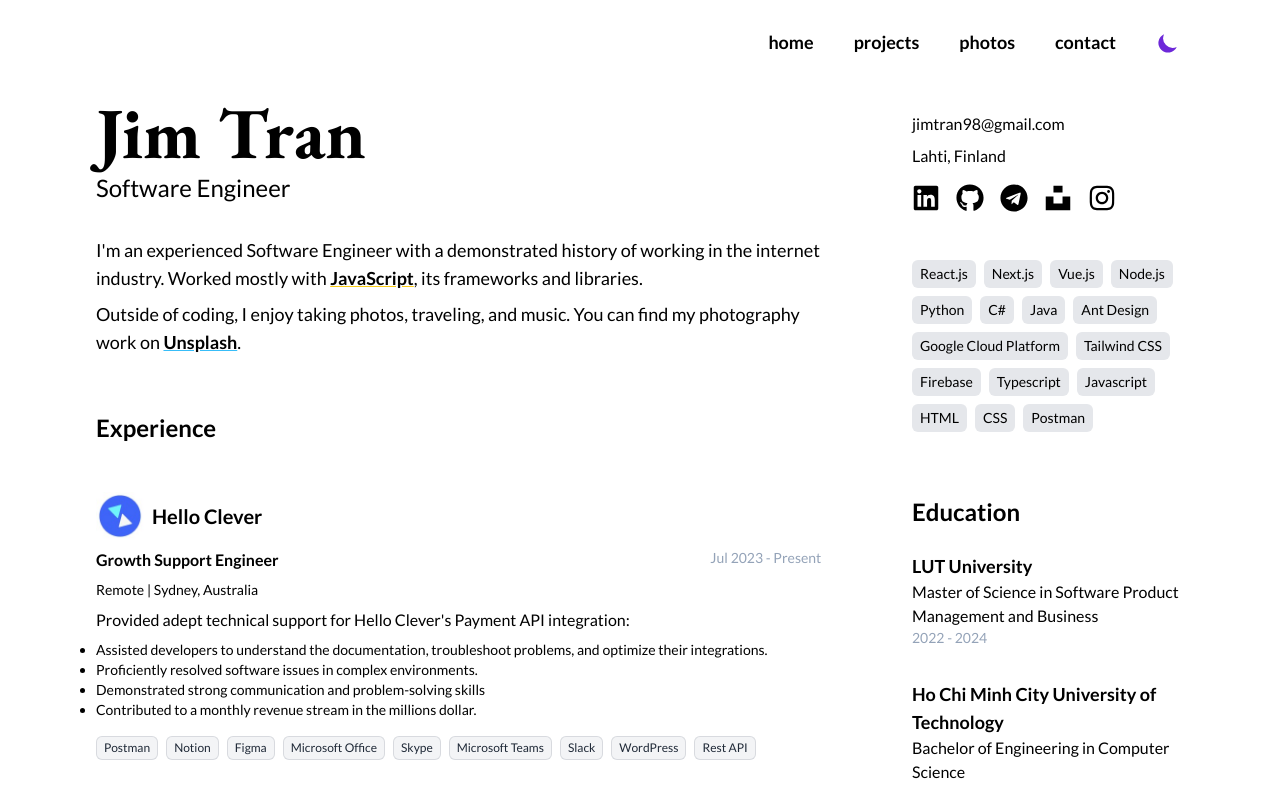
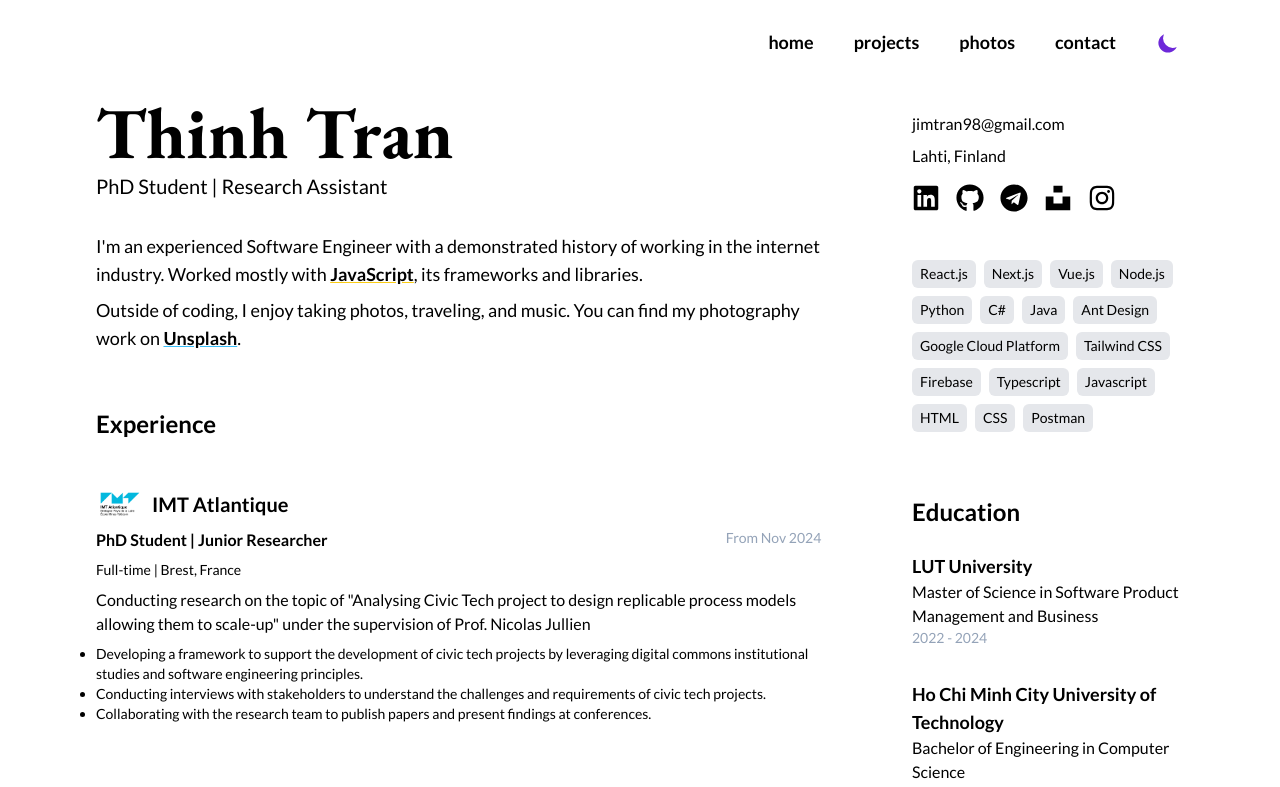
Before and after one commit to jimodayne/jimcbl.dev, a Next.js app: page / in a window 1280 px wide. Shown: the top 787 px of the page. Built offline with nearby package versions, Linux system fonts and the light colour scheme.

Commit message:
feat: add phd

```diff
--- a/src/app/page.tsx
+++ b/src/app/page.tsx
@@ -15,9 +15,9 @@ export default function Home() {
               id="about"
               className={'text-4xl sm:text-5xl md:text-6xl lg:text-7xl font-bold dark:text-white ' + garamond.className}
             >
-              Jim Tran
+              Thinh Tran
             </h1>
-            <h2 className="text-lg sm:text-xl lg:text-2xl mt-1 dark:text-grey-400">Software Engineer</h2>
+            <h2 className="text-lg sm:text-xl lg:text-xl mt-1 dark:text-grey-400">PhD Student | Research Assistant </h2>
           </div>
 
           <div className="intro dark:text-gray-200 lg:text-lg">
--- a/src/app/props.ts
+++ b/src/app/props.ts
@@ -47,6 +47,24 @@ export const techStacks: string[] = [
 ];
 
 export const experienceProps: ExperienceItem[] = [
+  {
+    time: 'From Nov 2024',
+    startDate: '2024-11-01',
+    company: 'IMT Atlantique',
+    companyURL: 'https://www.imt-atlantique.fr/en',
+    location: 'Full-time | Brest, France',
+    title: 'PhD Student | Junior Researcher',
+    companyLogo: '/IMT_Atlantique_logo.png',
+    content: {
+      intro:
+        'Conducting research on the topic of "Analysing Civic Tech project to design replicable process models allowing them to scale-up" under the supervision of Prof. Nicolas Jullien',
+      list: [
+        'Developing a framework to support the development of civic tech projects by leveraging digital commons institutional studies and software engineering principles.',
+        'Conducting interviews with stakeholders to understand the challenges and requirements of civic tech projects.',
+        'Collaborating with the research team to publish papers and present findings at conferences.',
+      ],
+    },
+  },
   {
     time: 'Jul 2023 - Present',
     startDate: '2023-07-01',
```
Also changed, not shown: public/IMT_Atlantique_logo.png (added).
